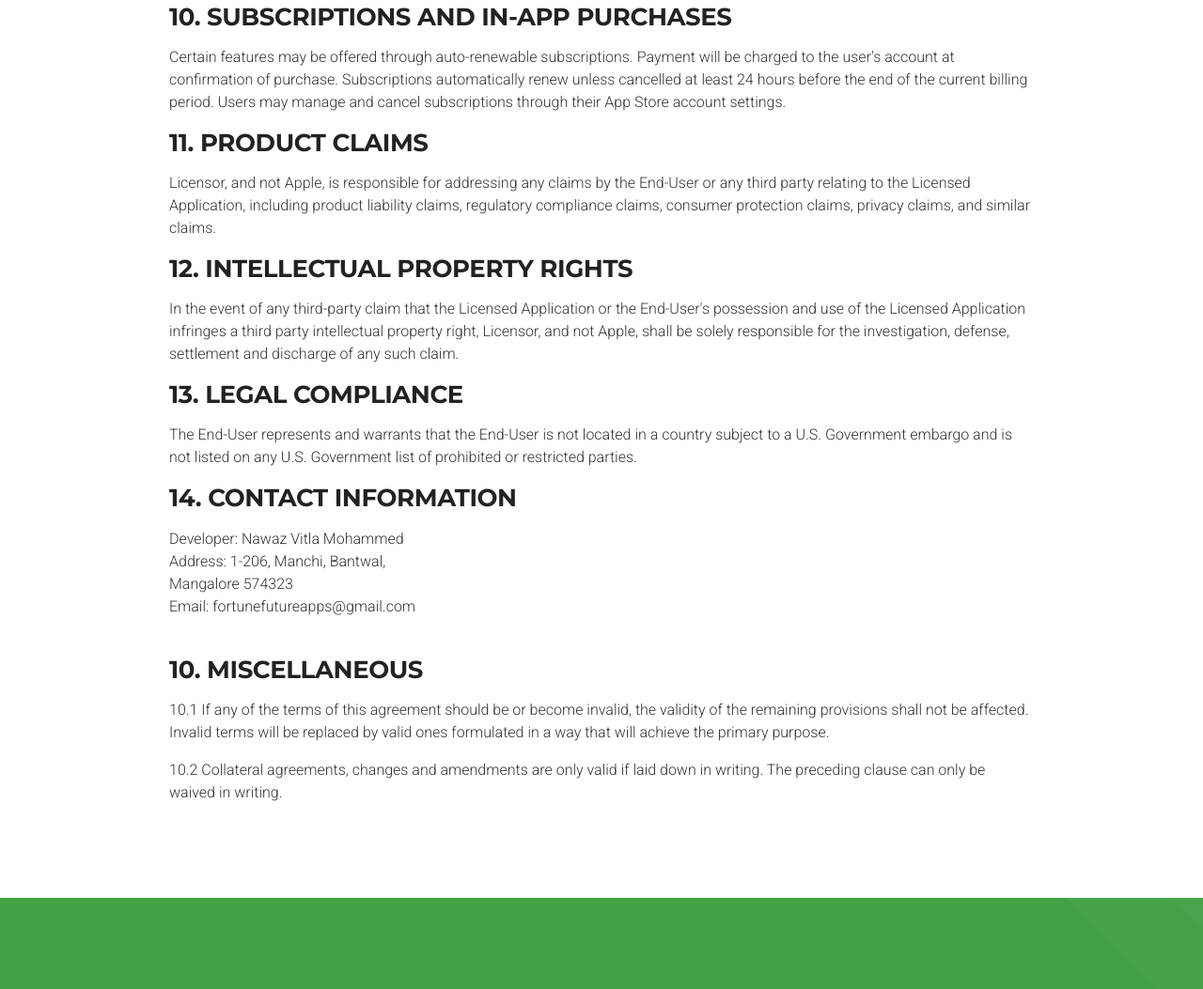
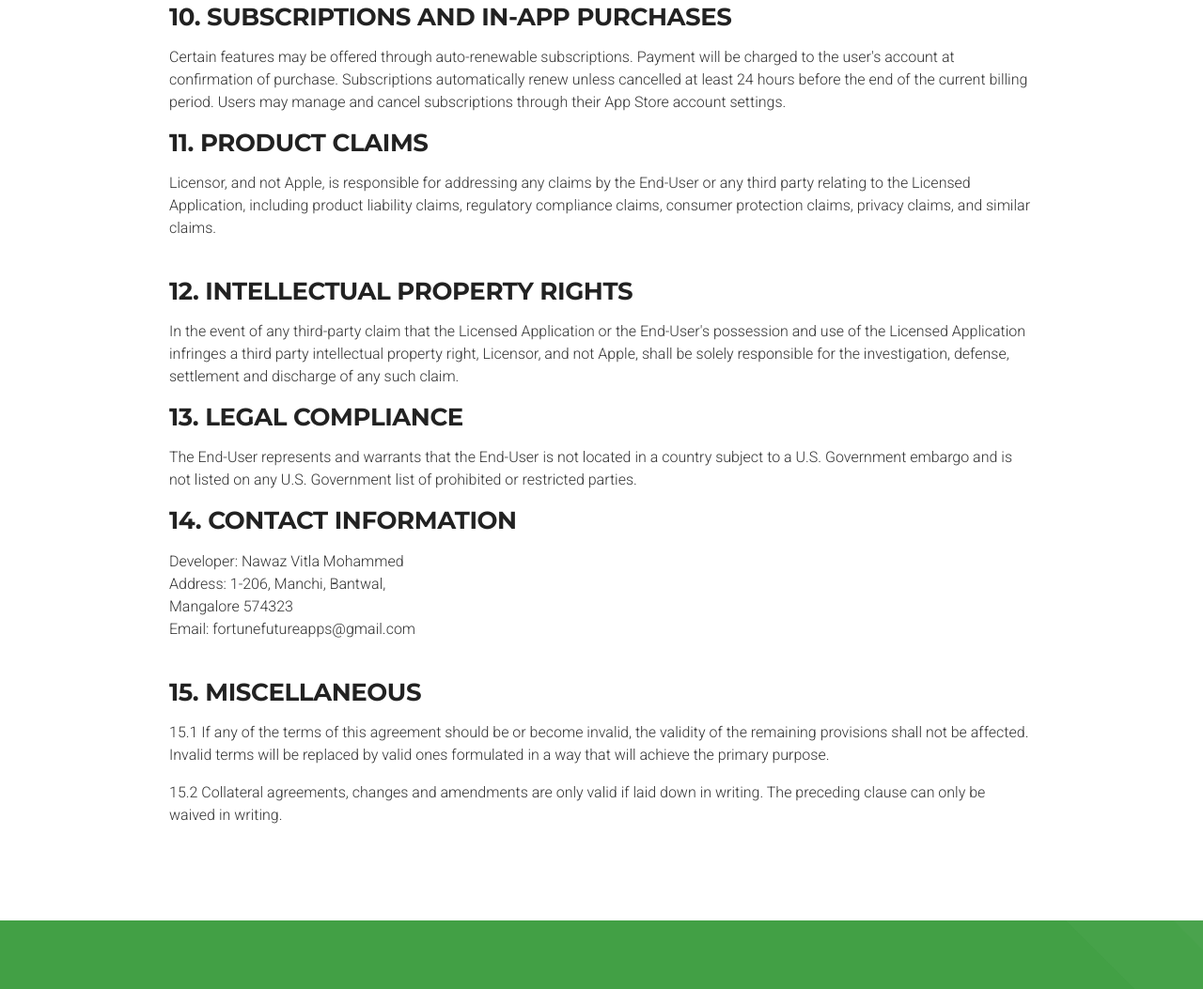
Before and after one commit to FortuneFuture/fortunefuture.github.io, a plain HTML site: page terms_ios.html in a window 1280 px wide. Shown: the part 3589-4642 px from the top of the page at 94% size. Drawn offline with Linux system fonts and the light colour scheme.

Commit message:
minor fix

```diff
--- a/terms_ios.html
+++ b/terms_ios.html
@@ -477,7 +477,7 @@
 
 					</div>
 
-					<div class="terms-box animated">
+					<div class="terms-box animated" data-animation="fadeInUp" data-animation-delay="800">
 
 						<h4 class="h4-xs">10. SUBSCRIPTIONS AND IN-APP PURCHASES</h4>
 						<p>Certain features may be offered through auto-renewable subscriptions. Payment will be charged
@@ -491,6 +491,9 @@
 							regulatory compliance claims, consumer protection claims, privacy claims, and similar
 							claims.</p>
 
+					</div>
+
+					<div class="terms-box animated" data-animation="fadeInUp" data-animation-delay="850">
 						<h4 class="h4-xs">12. INTELLECTUAL PROPERTY RIGHTS</h4>
 						<p>In the event of any third-party claim that the Licensed Application or the End-User's
 							possession and use of the Licensed Application infringes a third party intellectual property
@@ -508,22 +511,22 @@
 							Email: fortunefutureapps@gmail.com<br>
 					</div>
 
-					<!-- TERMS BOX #10 -->
-					<div class="terms-box animated" data-animation="fadeInUp" data-animation-delay="800">
+					<!-- TERMS BOX #15 -->
+					<div class="terms-box animated" data-animation="fadeInUp" data-animation-delay="900">
 
 						<!-- Title -->
-						<h4 class="h4-xs">10. MISCELLANEOUS</h4>
+						<h4 class="h4-xs">15. MISCELLANEOUS</h4>
 
 						<!-- Text -->
 						<p>
-							10.1 If any of the terms of this agreement should be or become invalid, the validity of the
+							15.1 If any of the terms of this agreement should be or become invalid, the validity of the
 							remaining provisions shall not be affected. Invalid terms will be replaced by valid ones
 							formulated in a way that will achieve the primary purpose.
 						</p>
 
 						<!-- Text -->
 						<p>
-							10.2 Collateral agreements, changes and amendments are only valid if laid down in writing.
+							15.2 Collateral agreements, changes and amendments are only valid if laid down in writing.
 							The preceding clause can only be waived in writing.
 						</p>
 
```
